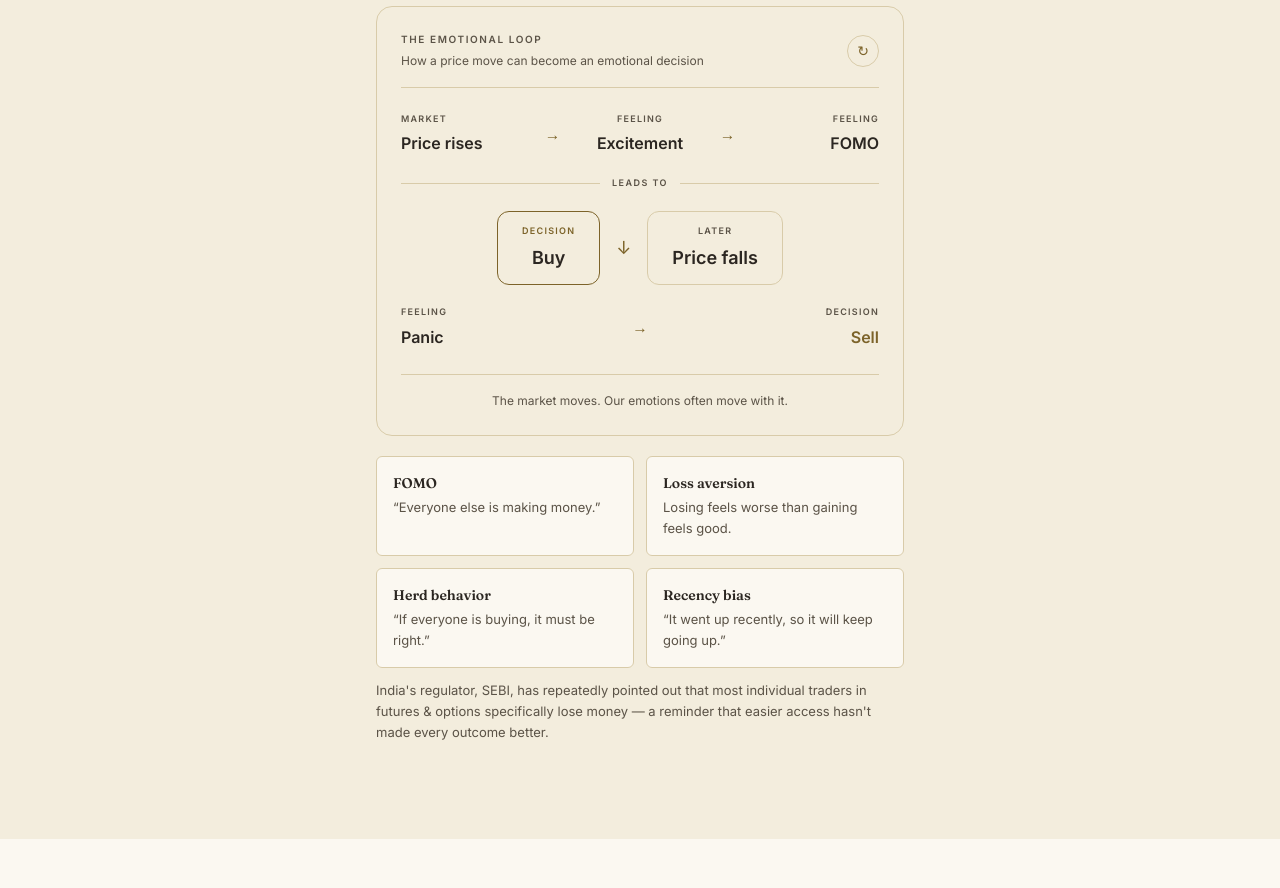
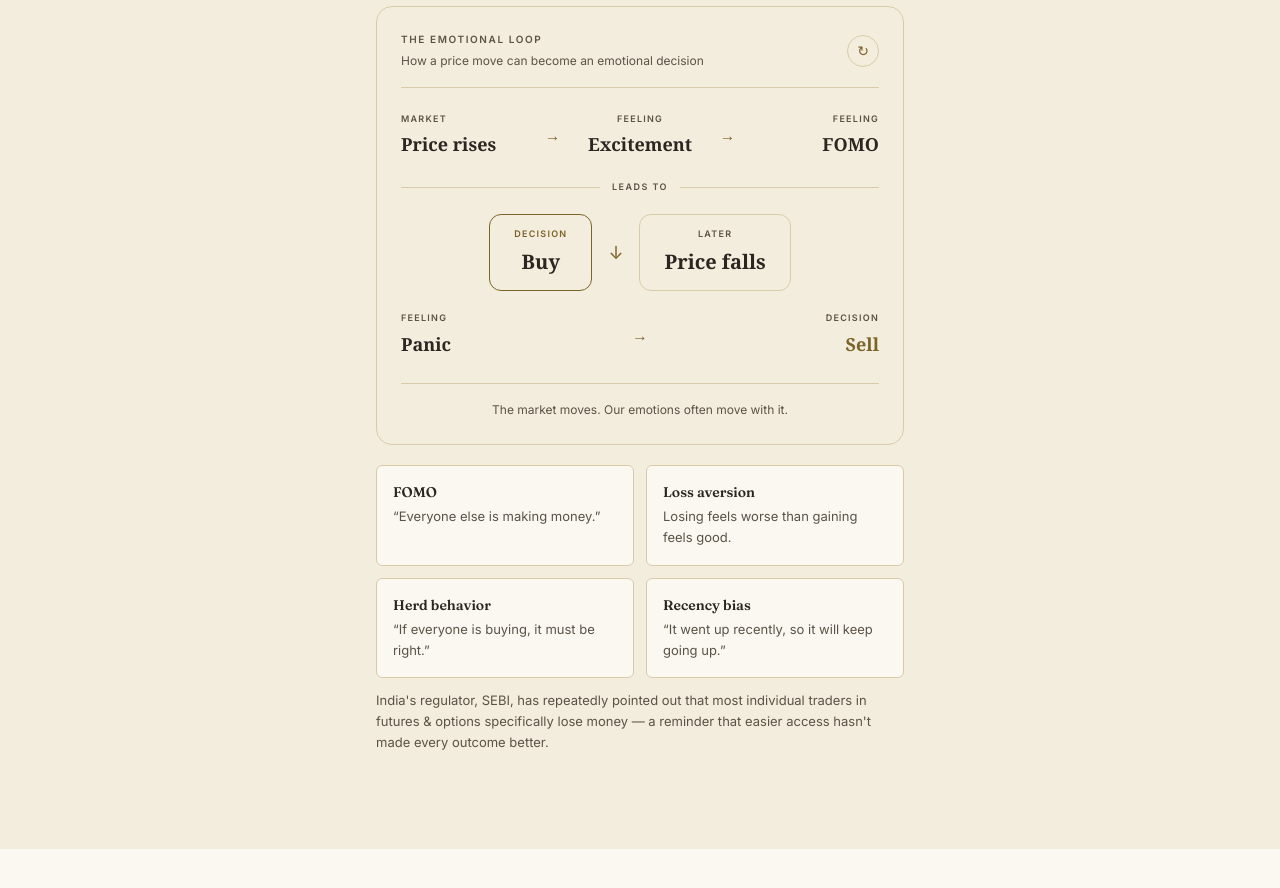
Before and after one commit to qcyberindia/qcyberindia, a Next.js app: page /qfinance/why-india-investing in a window 1280 px wide. Shown: the part 3420-4308 px from the top of the page. Built offline with nearby package versions, Linux system fonts and the light colour scheme; no server answers; a web font is replaced by a local one.

Commit message:
Match QFinance emotional loop typography

```diff
--- a/app/qfinance/why-india-investing/page.tsx
+++ b/app/qfinance/why-india-investing/page.tsx
@@ -115,7 +115,7 @@ function EmotionalCycle() {
             <p className="text-[9px] font-semibold uppercase tracking-[0.14em] text-[var(--qf-ink-soft)]">
               Market
             </p>
-            <p className="mt-1 text-[16px] font-semibold text-[var(--qf-ink)]">
+            <p className="mt-1 font-serif text-[18px] font-semibold text-[var(--qf-ink)]">
               Price rises
             </p>
           </div>
@@ -128,7 +128,7 @@ function EmotionalCycle() {
             <p className="text-[9px] font-semibold uppercase tracking-[0.14em] text-[var(--qf-ink-soft)]">
               Feeling
             </p>
-            <p className="mt-1 text-[16px] font-semibold text-[var(--qf-ink)]">
+            <p className="mt-1 font-serif text-[18px] font-semibold text-[var(--qf-ink)]">
               Excitement
             </p>
           </div>
@@ -141,7 +141,7 @@ function EmotionalCycle() {
             <p className="text-[9px] font-semibold uppercase tracking-[0.14em] text-[var(--qf-ink-soft)]">
               Feeling
             </p>
-            <p className="mt-1 text-[16px] font-semibold text-[var(--qf-ink)]">
+            <p className="mt-1 font-serif text-[18px] font-semibold text-[var(--qf-ink)]">
               FOMO
             </p>
           </div>
@@ -160,12 +160,15 @@ function EmotionalCycle() {
             <p className="text-[9px] font-semibold uppercase tracking-[0.14em] text-[var(--qf-brass-dark)]">
               Decision
             </p>
-            <p className="mt-1 text-[18px] font-semibold text-[var(--qf-ink)]">
+            <p className="mt-1 font-serif text-[20px] font-semibold text-[var(--qf-ink)]">
               Buy
             </p>
           </div>
 
-          <span aria-hidden="true" className="text-lg text-[var(--qf-brass-dark)]">
+          <span
+            aria-hidden="true"
+            className="text-lg text-[var(--qf-brass-dark)]"
+          >
             ↓
           </span>
 
@@ -173,7 +176,7 @@ function EmotionalCycle() {
             <p className="text-[9px] font-semibold uppercase tracking-[0.14em] text-[var(--qf-ink-soft)]">
               Later
             </p>
-            <p className="mt-1 text-[18px] font-semibold text-[var(--qf-ink)]">
+            <p className="mt-1 font-serif text-[20px] font-semibold text-[var(--qf-ink)]">
               Price falls
             </p>
           </div>
@@ -184,7 +187,7 @@ function EmotionalCycle() {
             <p className="text-[9px] font-semibold uppercase tracking-[0.14em] text-[var(--qf-ink-soft)]">
               Feeling
             </p>
-            <p className="mt-1 text-[16px] font-semibold text-[var(--qf-ink)]">
+            <p className="mt-1 font-serif text-[18px] font-semibold text-[var(--qf-ink)]">
               Panic
             </p>
           </div>
@@ -197,7 +200,7 @@ function EmotionalCycle() {
             <p className="text-[9px] font-semibold uppercase tracking-[0.14em] text-[var(--qf-ink-soft)]">
               Decision
             </p>
-            <p className="mt-1 text-[16px] font-semibold text-[var(--qf-brass-dark)]">
+            <p className="mt-1 font-serif text-[18px] font-semibold text-[var(--qf-brass-dark)]">
               Sell
             </p>
           </div>
```
